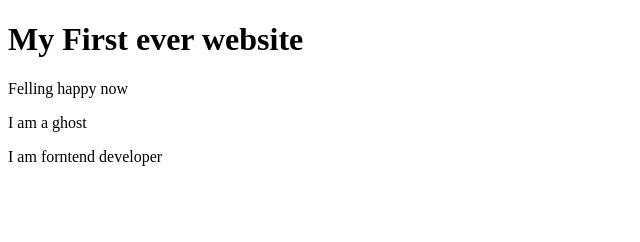
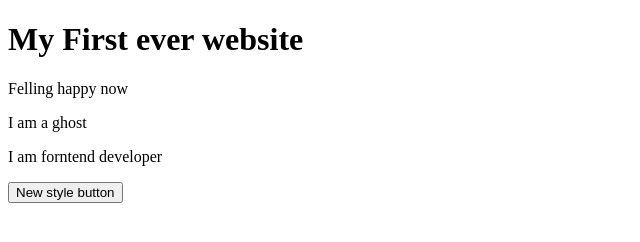
Before and after one commit to nIsratJahan20002/My-First-Website, a plain HTML site: page index.html in a window 1280 px wide. Shown: the whole page, without its empty margins (0-640 px from the left). Drawn offline with Linux system fonts and the light colour scheme.

Commit message:
button added

```diff
--- a/index.html
+++ b/index.html
@@ -10,5 +10,6 @@
     <p>Felling happy now</p>
     <p>I am a ghost </p>
     <p>I am forntend developer </p>
+    <button>New style button</button>
 </body>
 </html>
```
